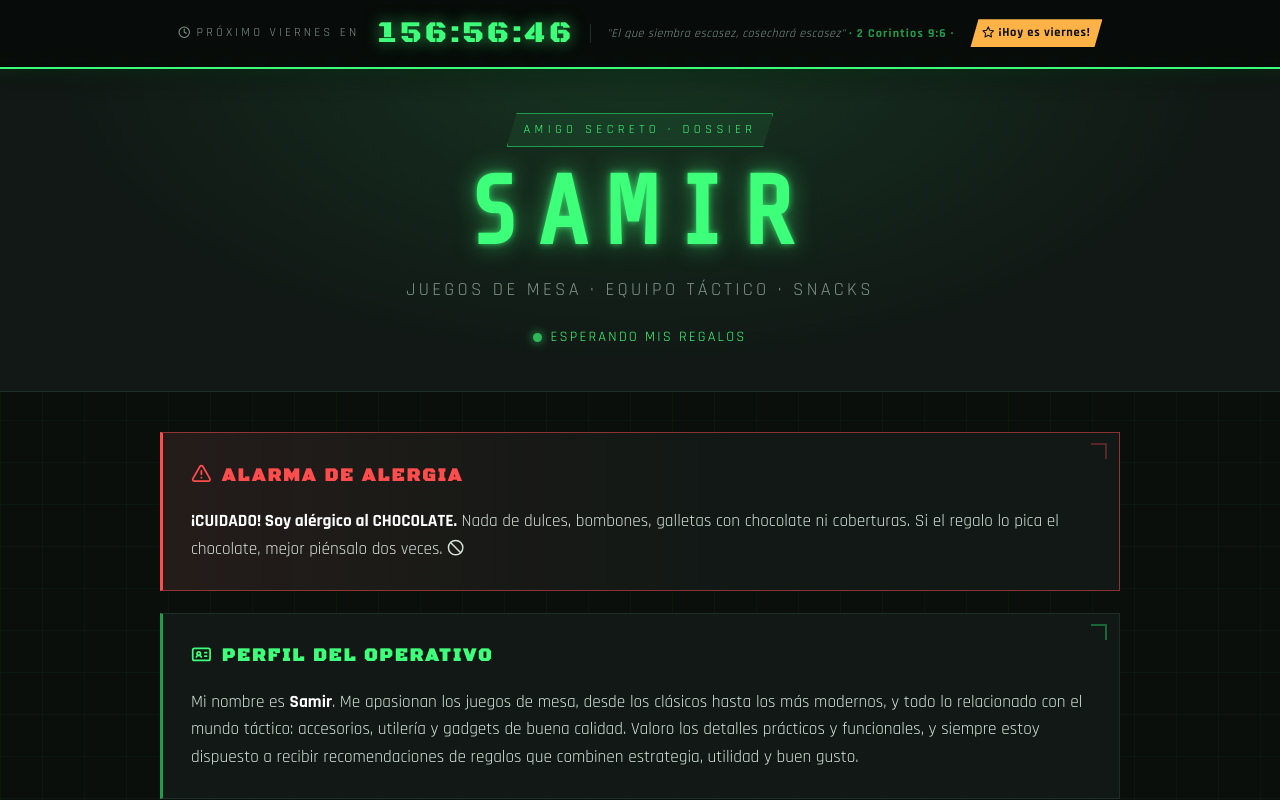
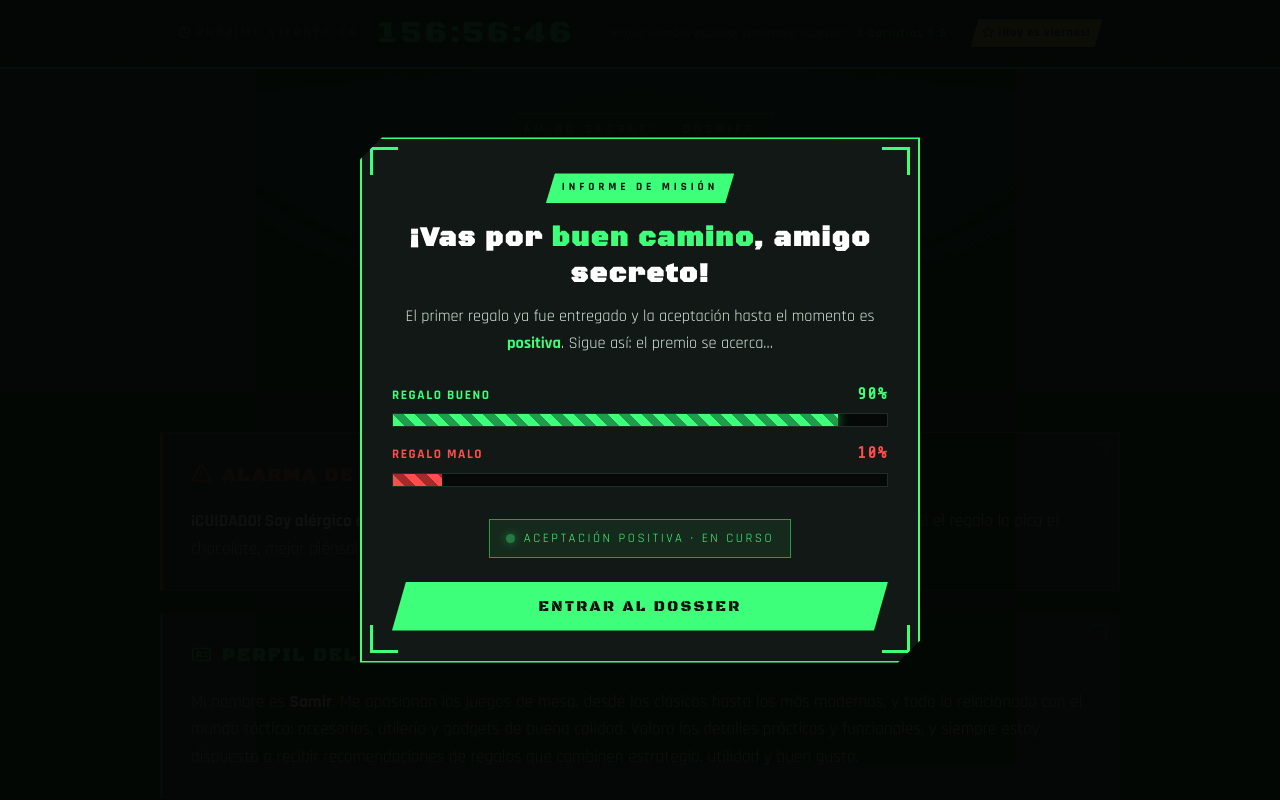
Before and after one commit to braindevluxor/holasoysamir, a plain HTML site: page index.html in a window 1280 px wide. Shown: the top 800 px of the page. Drawn offline with nearby package versions, Linux system fonts and the light colour scheme.

Commit message:
Splash de bienvenida con probabilidad 90% regalo bueno / 10% malo

```diff
--- a/index.html
+++ b/index.html
@@ -633,6 +633,156 @@
     .sign-box + .sign-box { border-left: none; border-top: 2px dashed var(--line); }
   }
 
+  /* ---------- SPLASH BIENVENIDA ---------- */
+  .splash-overlay {
+    position: fixed;
+    inset: 0;
+    z-index: 999;
+    background: rgba(4, 7, 5, .96);
+    display: flex;
+    align-items: center;
+    justify-content: center;
+    padding: 20px;
+    animation: splashIn .4s ease;
+  }
+  .splash-overlay.hide {
+    opacity: 0;
+    visibility: hidden;
+    transition: opacity .45s ease, visibility .45s;
+  }
+  @keyframes splashIn { from { opacity: 0; } }
+
+  .splash {
+    background: var(--panel);
+    border: 2px solid var(--green);
+    max-width: 560px;
+    width: 100%;
+    padding: 34px 30px 30px;
+    text-align: center;
+    position: relative;
+    box-shadow: 0 0 60px rgba(63,255,122,.28), 0 20px 60px rgba(0,0,0,.7);
+    animation: splashPop .5s cubic-bezier(.2, 1.4, .4, 1);
+    clip-path: polygon(22px 0, 100% 0, 100% calc(100% - 22px), calc(100% - 22px) 100%, 0 100%, 0 22px);
+  }
+  @keyframes splashPop { from { transform: scale(.8); opacity: 0; } }
+
+  .splash .corner {
+    position: absolute;
+    width: 28px; height: 28px;
+    border-color: var(--green);
+    border-style: solid;
+  }
+  .splash .c1 { top: 8px; left: 8px; border-width: 3px 0 0 3px; }
+  .splash .c2 { top: 8px; right: 8px; border-width: 3px 3px 0 0; }
+  .splash .c3 { bottom: 8px; left: 8px; border-width: 0 0 3px 3px; }
+  .splash .c4 { bottom: 8px; right: 8px; border-width: 0 3px 3px 0; }
+
+  .splash-badge {
+    display: inline-block;
+    font-size: .7rem;
+    letter-spacing: .35em;
+    text-transform: uppercase;
+    color: #0a0f0c;
+    background: var(--green);
+    font-weight: 700;
+    padding: 6px 16px;
+    margin-bottom: 18px;
+    clip-path: polygon(9px 0, 100% 0, calc(100% - 9px) 100%, 0 100%);
+  }
+  .splash h3 {
+    font-family: 'Black Ops One', cursive;
+    font-size: clamp(1.3rem, 5vw, 1.7rem);
+    color: #fff;
+    letter-spacing: .06em;
+    line-height: 1.3;
+    margin-bottom: 12px;
+  }
+  .splash h3 span { color: var(--green); }
+  .splash .msg {
+    color: var(--text);
+    font-size: 1.02rem;
+    line-height: 1.65;
+    margin-bottom: 24px;
+  }
+  .splash .msg strong { color: var(--green); }
+
+  /* Barras de probabilidad */
+  .prob {
+    text-align: left;
+    margin-bottom: 14px;
+  }
+  .prob-row {
+    display: flex;
+    justify-content: space-between;
+    align-items: baseline;
+    font-size: .82rem;
+    font-weight: 700;
+    letter-spacing: .12em;
+    text-transform: uppercase;
+    margin-bottom: 6px;
+  }
+  .prob-row .pct {
+    font-family: 'Share Tech Mono', monospace;
+    font-size: 1rem;
+  }
+  .prob.good .prob-row { color: var(--green); }
+  .prob.bad .prob-row { color: var(--red); }
+  .prob-track {
+    height: 14px;
+    background: #050807;
+    border: 1px solid var(--line);
+    overflow: hidden;
+  }
+  .prob-fill {
+    height: 100%;
+    width: 0;
+    transition: width 1.4s cubic-bezier(.2, .8, .3, 1) .5s;
+  }
+  .prob.good .prob-fill {
+    background: repeating-linear-gradient(45deg, var(--green) 0 8px, var(--green-dim) 8px 16px);
+    box-shadow: 0 0 12px rgba(63,255,122,.6);
+  }
+  .prob.bad .prob-fill {
+    background: repeating-linear-gradient(45deg, var(--red) 0 8px, #a32b2b 8px 16px);
+  }
+  .splash.play .prob-fill { width: var(--w); }
+
+  .splash-status {
+    display: inline-flex;
+    align-items: center;
+    gap: 9px;
+    margin-top: 18px;
+    font-size: .8rem;
+    letter-spacing: .2em;
+    text-transform: uppercase;
+    color: var(--green);
+    border: 1px solid var(--green-dim);
+    background: rgba(63,255,122,.08);
+    padding: 8px 16px;
+  }
+  .splash-status .dot { animation: pulse 1.4s infinite; }
+
+  .splash-btn {
+    display: block;
+    width: 100%;
+    margin-top: 24px;
+    background: var(--green);
+    color: #0a0f0c;
+    border: none;
+    font-family: 'Black Ops One', cursive;
+    font-size: .95rem;
+    letter-spacing: .15em;
+    text-transform: uppercase;
+    padding: 15px;
+    cursor: pointer;
+    clip-path: polygon(14px 0, 100% 0, calc(100% - 14px) 100%, 0 100%);
+    transition: all .2s;
+  }
+  .splash-btn:hover {
+    background: #fff;
+    box-shadow: 0 0 24px rgba(63,255,122,.6);
+  }
+
   footer {
     text-align: center;
     margin-top: 40px;
@@ -644,6 +794,36 @@
 </style>
 </head>
 <body>
+
+<!-- SPLASH BIENVENIDA -->
+<div class="splash-overlay" id="splash">
+  <div class="splash" id="splashCard">
+    <span class="corner c1"></span>
+    <span class="corner c2"></span>
+    <span class="corner c3"></span>
+    <span class="corner c4"></span>
+
+    <div class="splash-badge">Informe de misión</div>
+    <h3>¡Vas por <span>buen camino</span>, amigo secreto!</h3>
+    <p class="msg">
+      El primer regalo ya fue entregado y la aceptación hasta el momento es
+      <strong>positiva</strong>. Sigue así: el premio se acerca…
+    </p>
+
+    <div class="prob good">
+      <div class="prob-row"><span>Regalo bueno</span><span class="pct">90%</span></div>
+      <div class="prob-track"><div class="prob-fill" style="--w:90%"></div></div>
+    </div>
+    <div class="prob bad">
+      <div class="prob-row"><span>Regalo malo</span><span class="pct">10%</span></div>
+      <div class="prob-track"><div class="prob-fill" style="--w:10%"></div></div>
+    </div>
+
+    <div class="splash-status"><span class="dot"></span> Aceptación positiva · En curso</div>
+
+    <button class="splash-btn" id="splashBtn">Entrar al dossier</button>
+  </div>
+</div>
 
 <header>
   <div class="countdown-bar" id="countdownBar">
@@ -801,6 +981,34 @@
 <footer>Archivo confidencial · Amigo Secreto · Samir</footer>
 
 <script>
+/* ---------- SPLASH ---------- */
+(function () {
+  var splash = document.getElementById('splash');
+  var card = document.getElementById('splashCard');
+  var btn = document.getElementById('splashBtn');
+
+  // Animar barras al abrir
+  requestAnimationFrame(function () {
+    setTimeout(function () { card.classList.add('play'); }, 150);
+  });
+
+  function close() {
+    splash.classList.add('hide');
+    setTimeout(function () { splash.remove(); }, 500);
+    document.body.style.overflow = '';
+  }
+
+  btn.addEventListener('click', close);
+  document.addEventListener('keydown', function (e) {
+    if (e.key === 'Escape' && document.getElementById('splash')) close();
+  });
+
+  // Bloquear scroll mientras el splash está abierto
+  document.body.style.overflow = 'hidden';
+})();
+</script>
+
+<script>
 (function () {
   var slides = document.querySelectorAll('.slide');
   var dotsWrap = document.getElementById('dots');
```
